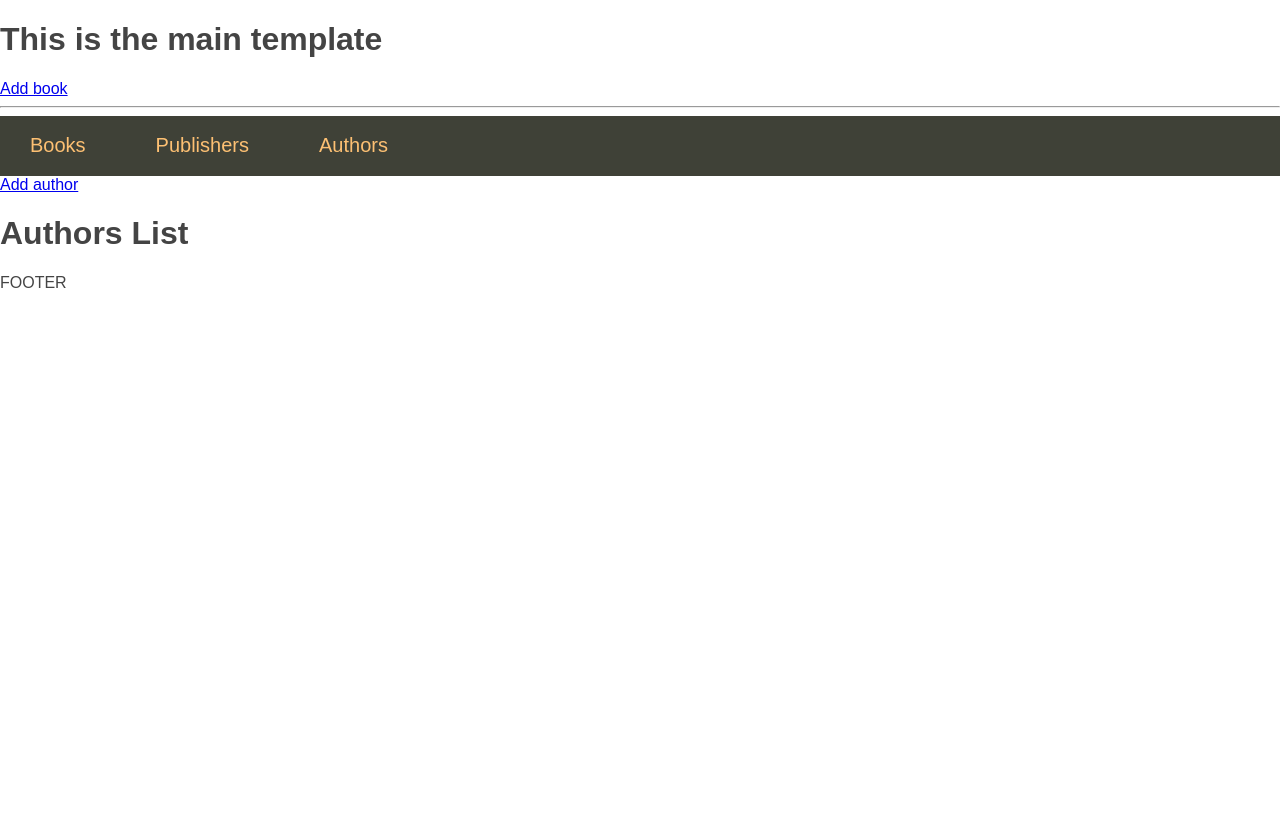
After one commit to Merlsi/LibraryFinal, a Django app: page /authors/ in a window 1280 px wide. The commit adds this page. Run offline with Django 4.2, Linux system fonts and the light colour scheme; data that the repository does not hold is empty.

Commit message:
CRUD of author and publisher

```diff
--- a/library/templates/library/CRUD/create_book.html
+++ b/library/templates/library/CRUD/create_book.html
@@ -1,7 +1,7 @@
 {% extends "main.html" %}
 
 {% block content %}
-  <h2>New Book</h2>
+  <h2>New</h2>
   <form method="post" enctype="multipart/form-data">
     {% csrf_token %}
     {{ form.as_p }}
--- a/library/templates/library/CRUD/delete_book.html
+++ b/library/templates/library/CRUD/delete_book.html
@@ -1,7 +1,7 @@
 {% extends 'main.html' %}
 
 {% block content %}
-  <h2>Delete Book</h2>
+  <h2>Delete </h2>
   <p>Are you sure you want to delete "{{ object }}"?</p>
   <form method="post">
     {% csrf_token %}
--- a/library/templates/library/CRUD/edit_book.html
+++ b/library/templates/library/CRUD/edit_book.html
@@ -1,7 +1,7 @@
 {% extends 'main.html' %}
 
 {% block content %}
-  <h2>Edit Book</h2>
+  <h2>Edit</h2>
   <form method="post" enctype="multipart/form-data">
     {% csrf_token %}
     {{ form.as_p }}
--- /dev/null
+++ b/library/templates/library/author_list.html
@@ -0,0 +1,14 @@
+{% extends 'main.html' %}
+{% block content %}
+<a href="{% url 'create_author' %}">Add author</a>
+    <h1>Authors List</h1>
+    {% for author in object_list %}
+    <li>
+    <h3>Author: {{author.name}}</h3>
+    <img width='300' src="{{ author.profile_img.url }}" alt="">
+    <h4>Gmail: {{author.email}}</h4>
+    <p class="link-read-post"><a href="{% url 'author_edit' author.id %}">EDIT</a></p>
+    <p class="link-read-post"><a href="{% url 'author_delete' author.id %}">DELETE</a></p>
+    </li>
+    {% endfor %}
+{% endblock content %}
--- a/library/templates/library/book_list.html
+++ b/library/templates/library/book_list.html
@@ -9,7 +9,6 @@
         <td><a href="{% url 'book' book.id %}">{{ book.title }}</a></td>
         <td>{{ book.category }}</td>
         <td><img width='200' src="{{ book.cover.url }}" alt=""></td>
-{#        <td><a href="{% url 'book_edit' book.pk %}">EDIT</a></td>#}
 
     </tr>
 {% endfor %}
--- a/library/templates/library/single_book.html
+++ b/library/templates/library/single_book.html
@@ -6,7 +6,7 @@
     <img width =300 src="{{ book.cover.url }}" alt="image">
     <br>
     <h4>Categories: {{ book.category }}</h4>
-    <a href="{% url 'book_edit' book.id %}">EDIT</a>
-    <a href="{% url 'book_delete' book.id %}">DELETE</a>
+    <p class="link-read-post"><a href="{% url 'book_edit' book.id %}">EDIT</a></p>
+    <p class="link-read-post"><a href="{% url 'book_delete' book.id %}">DELETE</a></p>
 
 {% endblock %}
--- a/library/urls.py
+++ b/library/urls.py
@@ -7,7 +7,15 @@ urlpatterns = [
     path('books/', views.BookList.as_view(), name='books'),
     path('book/<str:pk>/', views.ShowPost.as_view(), name='book'),
     path('create-book/', views.BookCreateView.as_view(), name='create-book'),
-    path('edit-book/<str:pk>', views.BookUpdateView.as_view(), name='book_edit'),
+    path('edit-book/<str:pk>', views.AuthorUpdateView.as_view(), name='book_edit'),
     path('delete-book/<uuid:id>/', views.BookDeleteView.as_view(), name='book_delete'),
+    path('authors/', views.AuthorList.as_view(), name="author"),
+    path('create-author/', views.AuthorCreateView.as_view(), name='create_author'),
+    path('author_edit/<str:pk>', views.AuthorUpdateView.as_view(), name='author_edit'),
+    path('delete-author/<uuid:id>/', views.AuthorDeleteView.as_view(), name='author_delete'),
+    path('create_publisher/', views.PublisherCreateView.as_view(), name='create_publisher'),
+    path('publishers/', views.PublisherList.as_view(), name="publisher"),
+    path('publisher_edit/<str:pk>', views.PublisherUpdateView.as_view(), name='publisher_edit'),
+    path('delete-publisher/<uuid:id>/', views.PublisherDeleteView.as_view(), name='publisher_delete')
 
 ]
--- a/library/views.py
+++ b/library/views.py
@@ -6,8 +6,6 @@ from django.urls import reverse_lazy
 from .forms import *
 from .models import *
 from .utils import DataMixin
-
-posts = Book.objects.all()
 
 
 # Create your views here.
@@ -51,3 +49,67 @@ class BookDeleteView(DeleteView):
     success_url = reverse_lazy('books')
     slug_field = 'id'
     slug_url_kwarg = 'id'
+
+
+class AuthorList(ListView):
+    model = Author
+    template_name = 'library/author_list.html'
+    context_object_name = 'posts'
+
+
+class AuthorCreateView(CreateView):
+    model = Author
+    form_class = AuthorForm
+    template_name = 'library/CRUD/create_book.html'
+    success_url = reverse_lazy('author')
+
+    def form_valid(self, form):
+        form.instance.author = self.request.user
+        return super().form_valid(form)
+
+
+class AuthorUpdateView(UpdateView):
+    model = Author
+    template_name = 'library/CRUD/edit_book.html'
+    fields = '__all__'
+    success_url = reverse_lazy('author')
+
+
+class AuthorDeleteView(DeleteView):
+    model = Author
+    template_name = 'library/CRUD/delete_book.html'
+    success_url = reverse_lazy('author')
+    slug_field = 'id'
+    slug_url_kwarg = 'id'
+
+
+class PublisherList(ListView):
+    model = Publisher
+    template_name = 'library/publisher_list.html'
+    context_object_name = 'posts'
+
+
+class PublisherCreateView(CreateView):
+    model = Publisher
+    form_class = PublisherForm
+    template_name = 'library/CRUD/create_book.html'
+    success_url = reverse_lazy('publisher')
+
+    def form_valid(self, form):
+        form.instance.author = self.request.user
+        return super().form_valid(form)
+
+
+class PublisherUpdateView(UpdateView):
+    model = Publisher
+    template_name = 'library/CRUD/edit_book.html'
+    fields = '__all__'
+    success_url = reverse_lazy('publisher')
+
+
+class PublisherDeleteView(DeleteView):
+    model = Publisher
+    template_name = 'library/CRUD/delete_book.html'
+    success_url = reverse_lazy('publisher')
+    slug_field = 'id'
+    slug_url_kwarg = 'id'
--- a/static/style.css
+++ b/static/style.css
@@ -1,2 +1,46 @@
-body {
+html, body {
+	font-family: 'Arial';
+	margin: 0;
+	padding: 0;
+	height: 100%;
+	width: 100%;
+	color: #444;
 }
+.header {
+	background: #3F4137;
+	height: 60px;
+}
+ul.mainmenu {
+	list-style: none;
+	margin: 0;
+	padding: 0;
+	height: 60px;
+	color: #fdc073;
+	font-size: 20px;
+	overflow: hidden;
+}
+ul.mainmenu li {
+	float: left;
+	margin: 18px 40px 0 30px;
+}
+ul.mainmenu li.logo {margin: 0;}
+ul.mainmenu li.last {float: right;}
+
+ul.mainmenu li a {
+	color: #fdc073;
+	text-decoration: none;
+}
+ul.mainmenu li a:hover {
+	color: #FDA83D;
+}
+p.link-read-post {
+	text-align: left;
+	margin-right: 3%;
+}
+p.link-read-post a {
+	padding: 10px;
+	min-width: 100px;
+	background: #4783d1;
+	color: #fff;
+	text-decoration: none;
+}
--- a/templates/navbar.html
+++ b/templates/navbar.html
@@ -1,3 +1,42 @@
-<h1>LOGO</h1>
+<!DOCTYPE html>
+{% load static %}
+<html lang="en">
+<head>
+    <meta charset="UTF-8">
+    <meta http-equiv="X-UA-Compatible" content="IE=edge">
+    <link rel="stylesheet" href="{% static 'style.css' %}">
+    <meta name="viewport" content="width=device-width, initial-scale=1.0">
+    <title>Document</title>
+</head>
 <a href="{% url 'create-book' %}">Add book</a>
 <hr>
+
+<body>
+	{% block mainmenu %}
+	<div class="header">
+		<ul id="mainmenu" class="mainmenu">
+
+		<li><a href="{% url 'books' %}">Books</a></li>
+		<li><a href="{% url 'publisher' %}">Publishers</a></li>
+		<li><a href="{% url 'author' %}">Authors</a></li>
+{#		{% if request.user.is_authenticated %} #}
+{#		<li class=" last">{{user.username}} | <a href="{% url 'logout' %}">Logout</a></li>#}
+{#		{% else %}#}
+{#		<li><a href="{%url 'register' %}">Register</a> | <a href="{% url 'login' %}">Login</a></li>#}
+{#		{% endif %}#}
+		</ul>
+		<div class="clear"></div>
+	</div>
+{% endblock mainmenu %}
+
+{% block breadcrumbs %}
+{% endblock %}
+<div class="clear"></div>
+
+<div class="content-text">
+{% block content %}
+{% endblock %}
+</div>
+
+</body>
+</html>
```
Also changed, not shown: library/forms.py (+12 -0 lines), library/templates/library/publisher_list.html (added, +14 -0 lines).
